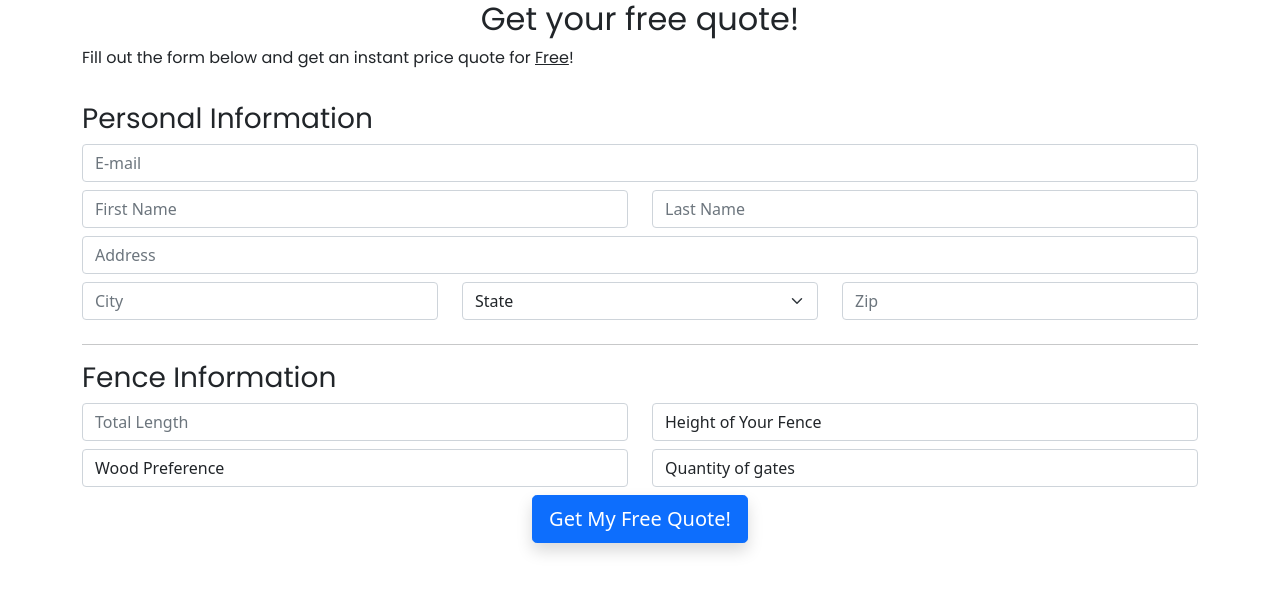
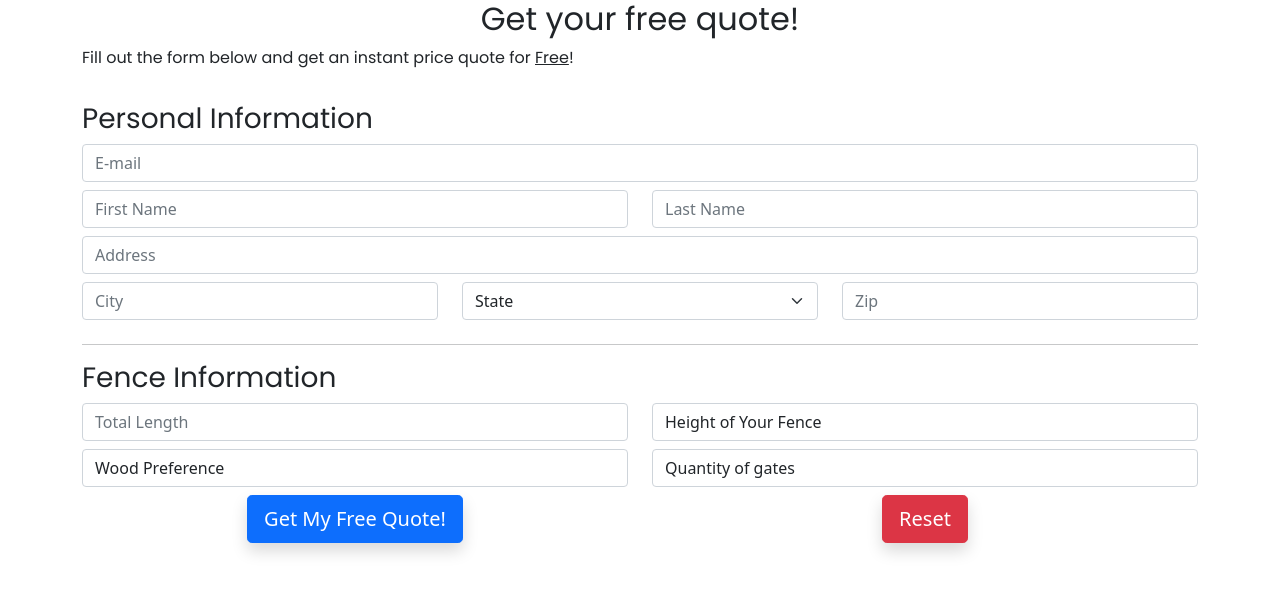
Before and after one commit to danielovieda/estimator, an Angular app: page /get-quote in a window 1280 px wide. Shown: the top 592 px of the page. Built offline with nearby package versions, Linux system fonts and the light colour scheme.

Commit message:
modified:   src/app/get-quote/get-quote.component.html 	modified:   src/app/get-quote/get-quote.component.ts 	modified:   src/app/show-quote/show-quote.component.html

```diff
--- a/src/app/get-quote/get-quote.component.html
+++ b/src/app/get-quote/get-quote.component.html
@@ -192,6 +192,9 @@
             <div class="col-sm text-center">
                 <div class="btn btn-lg btn-primary shadow" (click)="submit()">Get My Free Quote!</div>
             </div>
+            <div class="col-sm text-center">
+                <div class="btn btn-lg btn-danger shadow" (click)="reset()">Reset</div>
+            </div>
         </div>
     </div>
 </form>
--- a/src/app/get-quote/get-quote.component.ts
+++ b/src/app/get-quote/get-quote.component.ts
@@ -43,6 +43,10 @@ export class GetQuoteComponent implements OnInit {
 
     }
 
+  }
+
+  reset() {
+    this.quoteForm.reset()
   }
 
   validateForm(form: FormGroup) {
--- a/src/app/show-quote/show-quote.component.html
+++ b/src/app/show-quote/show-quote.component.html
@@ -45,7 +45,7 @@
         <div class="col-sm">
             <p><b>Description:</b> Installation of a {{type}} fence approximately {{length}} feet in total at a height
                 of {{height}} feet.
-                <span *ngIf="gates !== '0'">Additionally, {{gates}} gate(s) will be installed.</span>
+                <span *ngIf="gates !== '0'">Additionally, {{gates}} {{type}} gate(s) will be installed.</span>
 
             </p>
             <p><em>This quote is not finalized until accepted by the customer.</em></p>
```
